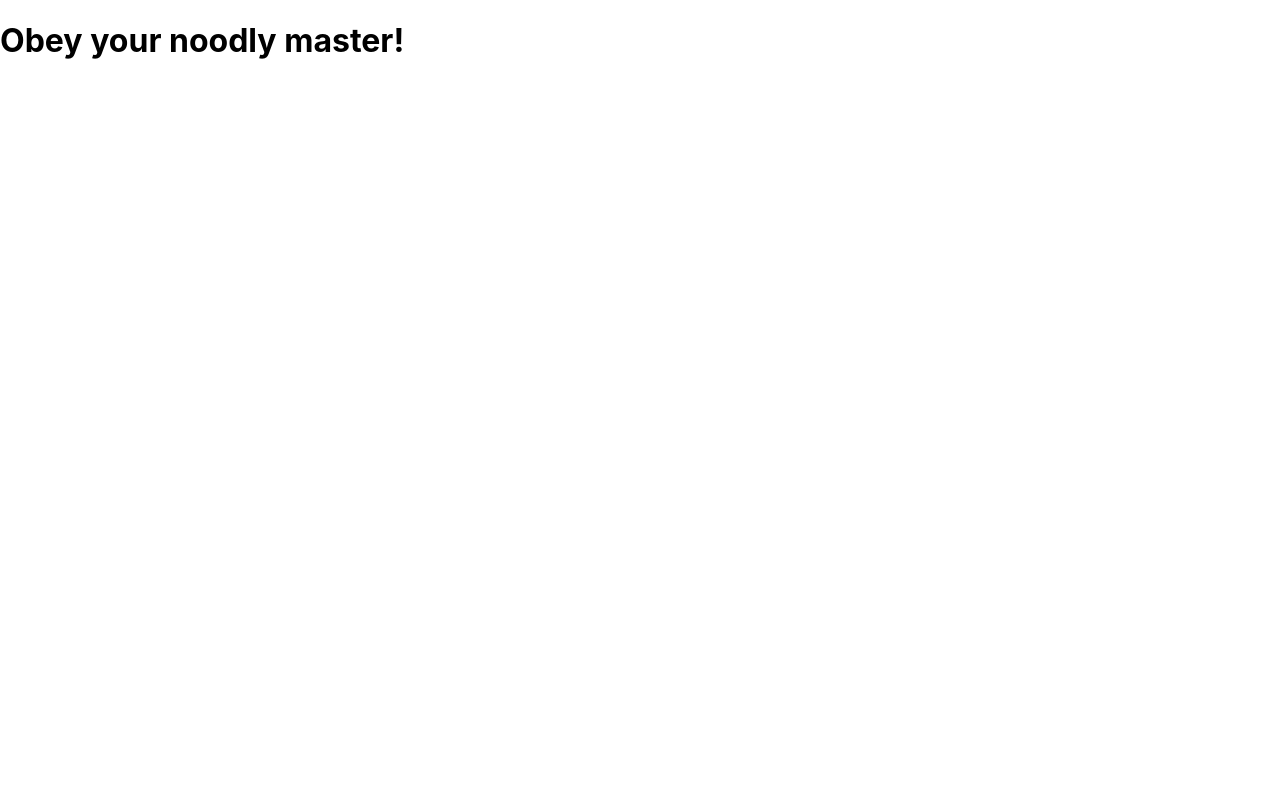
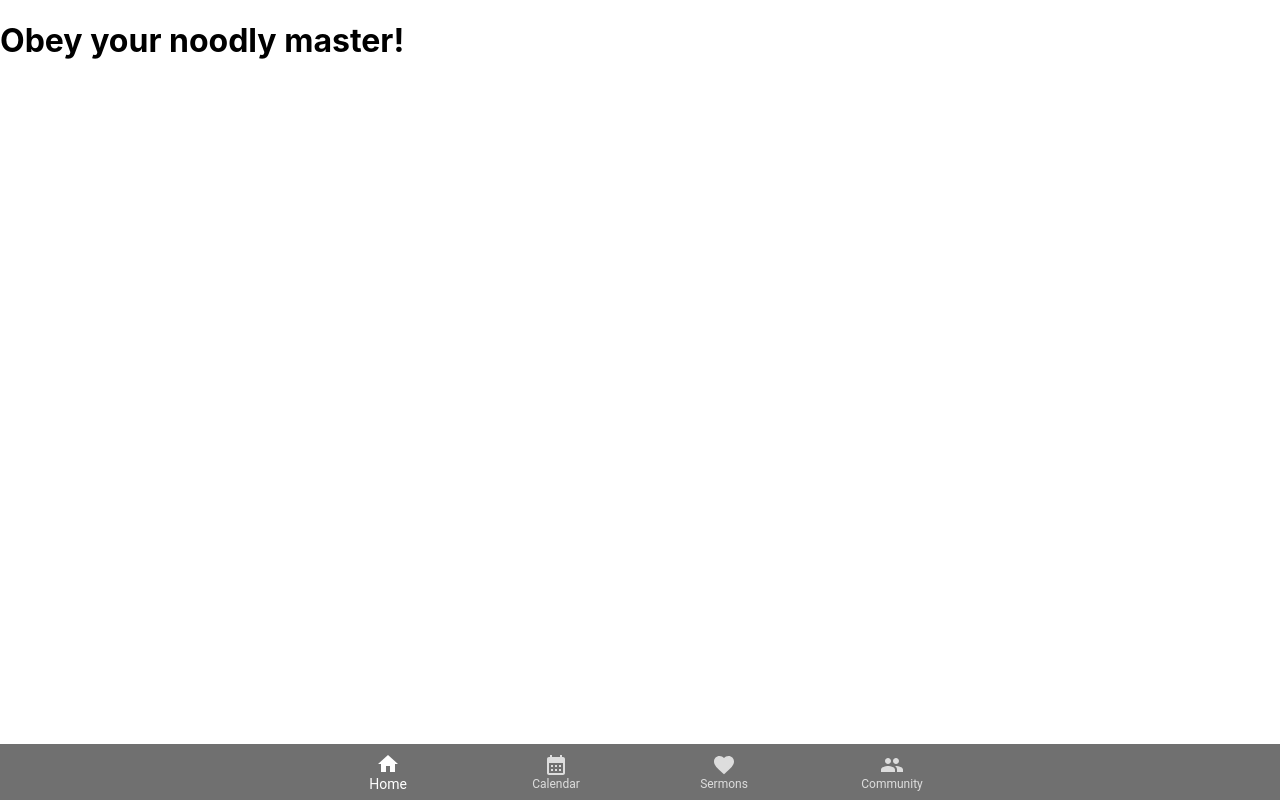
Before and after one commit to FSM-Church-Community-Projects/PWA, a React (Create React App) app: page / in a window 1280 px wide. Built offline with nearby package versions, Linux system fonts and the light colour scheme.

Commit message:
added basic layout & bottom-navigation

```diff
--- a/package.json
+++ b/package.json
@@ -3,6 +3,10 @@
   "version": "0.1.0",
   "private": true,
   "dependencies": {
+    "@emotion/react": "^11.10.5",
+    "@emotion/styled": "^11.10.5",
+    "@mui/icons-material": "^5.11.0",
+    "@mui/material": "^5.11.2",
     "@testing-library/jest-dom": "^5.16.5",
     "@testing-library/react": "^13.4.0",
     "@testing-library/user-event": "^13.5.0",
--- a/src/App.js
+++ b/src/App.js
@@ -1,7 +1,10 @@
+import Layout from "./layout";
 function App() {
   return (
     <div className="App">
-      <h1>Obey your noodly master!</h1>
+      <Layout>
+        <h1>Obey your noodly master!</h1>
+      </Layout>
     </div>
   );
 }
--- /dev/null
+++ b/src/components/navigation/index.jsx
@@ -0,0 +1,41 @@
+import * as React from "react";
+//import Box from "@mui/material/Box";
+import BottomNavigation from "@mui/material/BottomNavigation";
+import BottomNavigationAction from "@mui/material/BottomNavigationAction";
+import CalendarMonthIcon from "@mui/icons-material/CalendarMonth";
+import FavoriteIcon from "@mui/icons-material/Favorite";
+import PeopleIcon from "@mui/icons-material/People";
+import HomeIcon from "@mui/icons-material/Home";
+
+export default function SimpleBottomNavigation() {
+  const [value, setValue] = React.useState(0);
+
+  return (
+    <BottomNavigation
+      sx={{
+        "& .MuiBottomNavigationAction-root, .Mui-selected, svg": {
+          color: "#ddd",
+        },
+        "& .Mui-selected, .Mui-selected > svg": {
+          color: "#fff",
+        },
+      }}
+      style={{
+        position: "fixed",
+        bottom: 0,
+        width: "100%",
+        background: "rgba(0, 0, 0, 0.56)",
+      }}
+      showLabels
+      value={value}
+      onChange={(event, newValue) => {
+        setValue(newValue);
+      }}
+    >
+      <BottomNavigationAction label="Home" icon={<HomeIcon />} />
+      <BottomNavigationAction label="Calendar" icon={<CalendarMonthIcon />} />
+      <BottomNavigationAction label="Sermons" icon={<FavoriteIcon />} />
+      <BottomNavigationAction label="Community" icon={<PeopleIcon />} />
+    </BottomNavigation>
+  );
+}
--- /dev/null
+++ b/src/layout.jsx
@@ -0,0 +1,10 @@
+import Navigation from "./components/navigation";
+
+export default function Layout(props) {
+  return (
+    <div>
+      {props.children}
+      <Navigation />
+    </div>
+  );
+}
```
Also changed, not shown: 2 other files (tests, documents, lock files or other folders).
